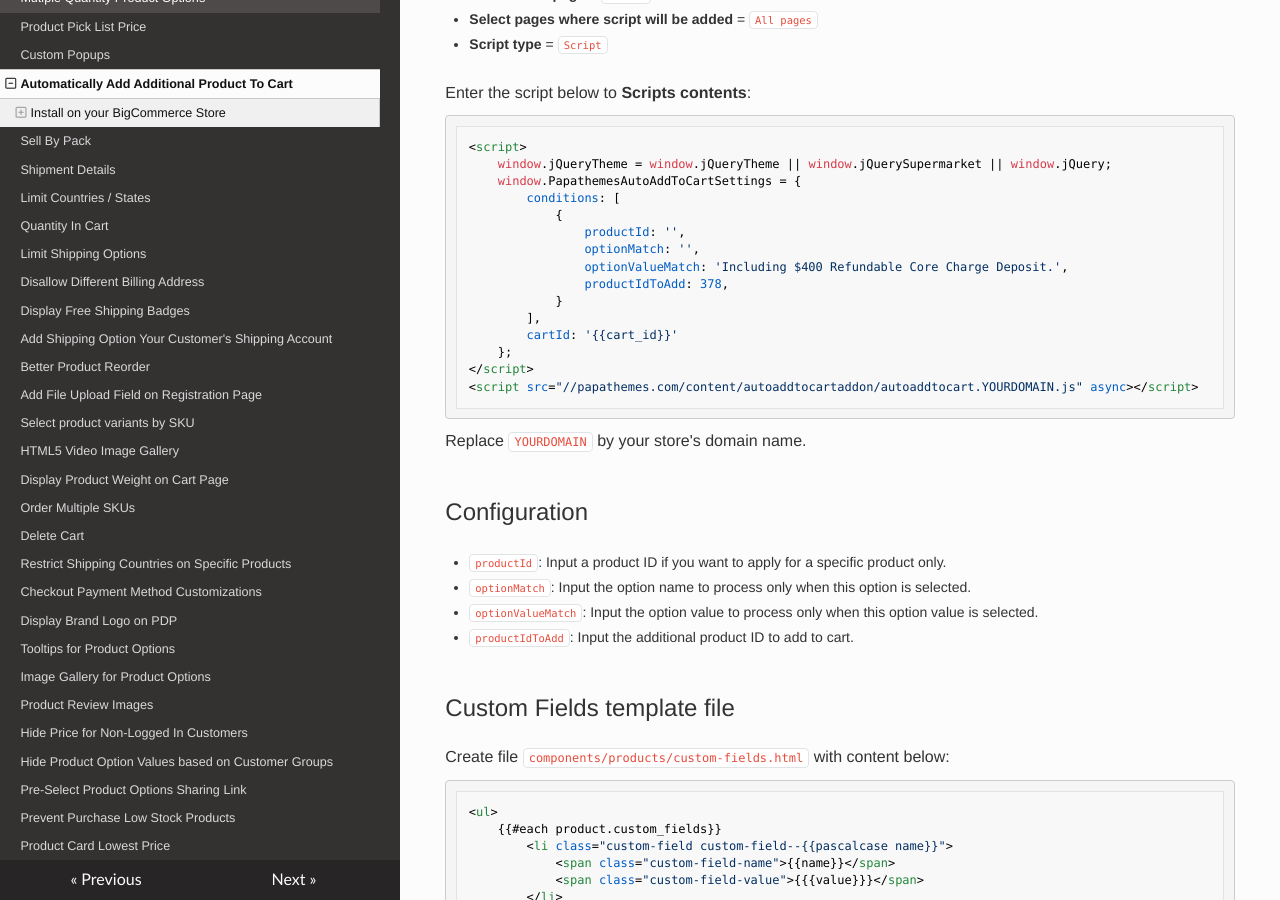
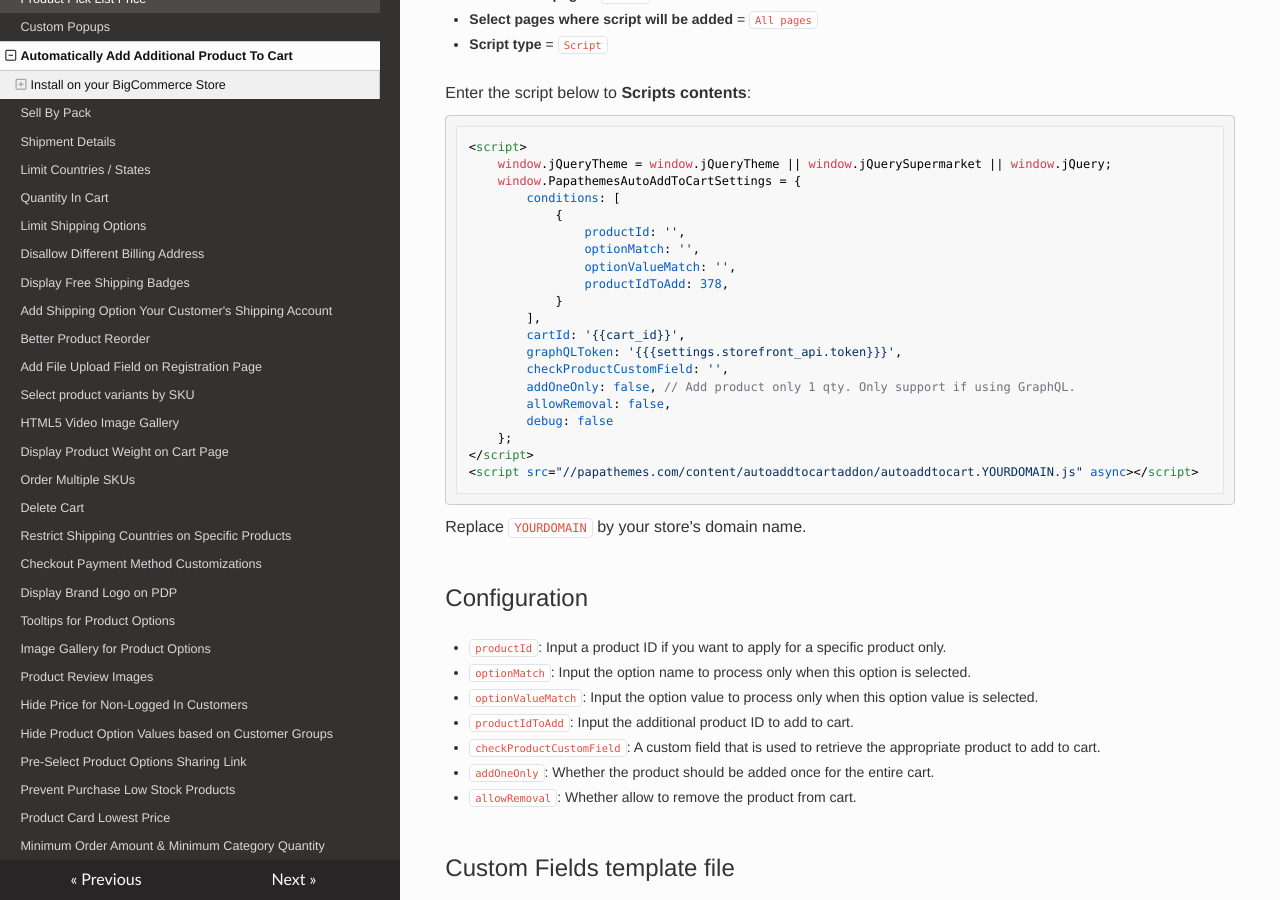
Before and after one commit to tvlgiao/bc-addons-docs, an MkDocs documentation site: the page built from docs/add-product-to-cart-automatically.md, in a window 1280 px wide and 900 px high, scrolled down 816 px. Built offline with MkDocs 1.6.1, drawn with Linux system fonts in a browser that asks for light colours; nearby versions of some CDN libraries.

Commit message:
Update add-product-to-cart-automatically and category-minimum-quantity docs

```diff
--- a/docs/add-product-to-cart-automatically.md
+++ b/docs/add-product-to-cart-automatically.md
@@ -25,11 +25,16 @@ Enter the script below to **Scripts contents**:
             {
                 productId: '',
                 optionMatch: '',
-                optionValueMatch: 'Including $400 Refundable Core Charge Deposit.',
+                optionValueMatch: '',
                 productIdToAdd: 378,
             }
         ],
-        cartId: '{{cart_id}}'
+        cartId: '{{cart_id}}',
+        graphQLToken: '{{{settings.storefront_api.token}}}',
+        checkProductCustomField: '',
+        addOneOnly: false, // Add product only 1 qty. Only support if using GraphQL.
+        allowRemoval: false,
+        debug: false
     };
 </script>
 <script src="//papathemes.com/content/autoaddtocartaddon/autoaddtocart.YOURDOMAIN.js" async></script>
@@ -44,6 +49,9 @@ Replace `YOURDOMAIN` by your store's domain name.
 - `optionMatch`: Input the option name to process only when this option is selected.
 - `optionValueMatch`: Input the option value to process only when this option value is selected.
 - `productIdToAdd`: Input the additional product ID to add to cart.
+- `checkProductCustomField`: A custom field that is used to retrieve the appropriate product to add to cart.
+- `addOneOnly`: Whether the product should be added once for the entire cart.
+- `allowRemoval`: Whether allow to remove the product from cart.
 
 ### Custom Fields template file
 
--- a/mkdocs.yml
+++ b/mkdocs.yml
@@ -36,6 +36,7 @@ nav:
 - Pre-Select Product Options Sharing Link: preselect-product-option-link.md
 - Prevent Purchase Low Stock Products: prevent-purchase-low-stock.md
 - Product Card Lowest Price: product-card-lowest-price.md
+- Minimum Order Amount & Minimum Category Quantity: category-minimum-quantity.md
 theme: readthedocs
 use_directory_urls: false
 
```
Also changed, not shown: docs/category-minimum-quantity.md (added, +42 -0 lines), docs/index.md (+1 -0 lines).
